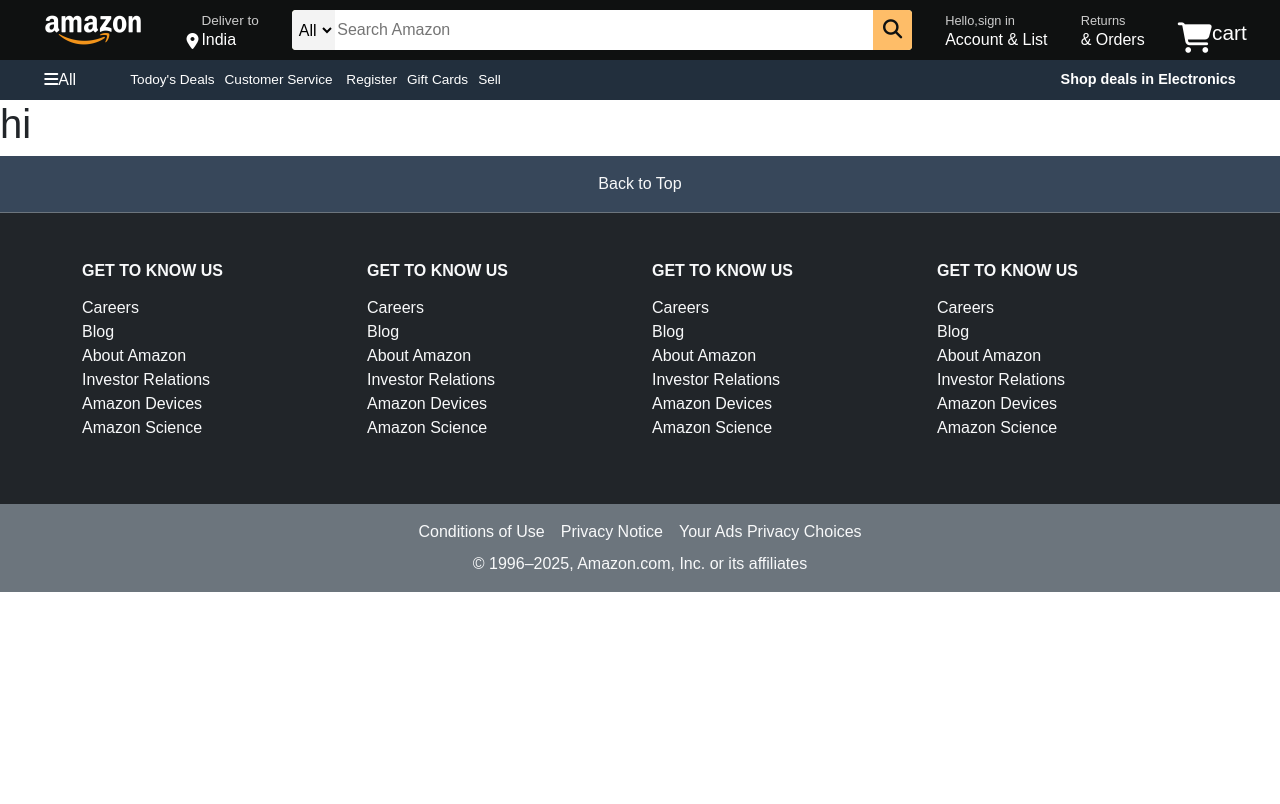
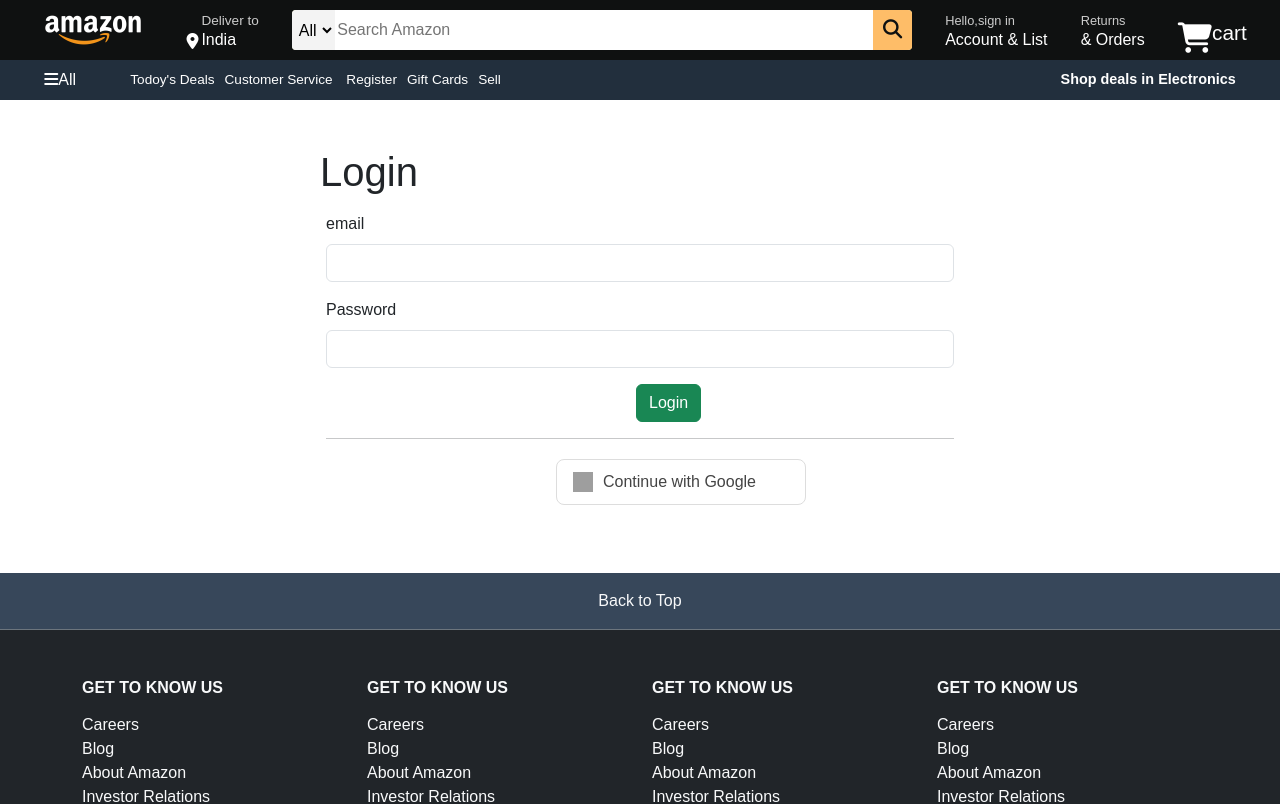
Before and after one commit to ankityyyy/amazon, a React (Vite) app in the folder frontend/: page /login in a window 1280 px wide. Shown: the top 804 px of the page. Built offline with nearby package versions, Linux system fonts and the light colour scheme; grey boxes are pictures that could not be loaded.

Commit message:
add login logic

```diff
--- a/frontend/src/components/Login.jsx
+++ b/frontend/src/components/Login.jsx
@@ -1,18 +1,131 @@
+import React, { useState } from 'react'
 import { loginUser } from "../redux/feature/User";
-import React, { useState } from "react";
+import { useDispatch,useSelector } from "react-redux";
+import { useNavigate } from "react-router-dom";
+import Spinner from "./Spinner.jsx";
 
 
-const Login = () => {
-  const [isLogin, setIsLogin] = useState(true);
-  const [logEmail, setLogEmail] = useState("");
-  const [logPass, setLogPass] = useState("");
-  const [logName, setLogName] = useState("");
+ const Login = () => {
+     const {error} = useSelector((state) => state.user);
+      const dispatch = useDispatch();
+      const navigate = useNavigate();
+
+     let [formData,setFormData]=useState({
+          email:null,
+          password:null,
+     })
+
+     const handleFormData=(e)=>{
+          let {name,value}=e.target;
+          setFormData((prev)=>(
+               {...prev,[name]:value}
+          ))
+
+     }
+console.log(formData.email,formData.password);
+
+     const handleSubmit=(e)=>{
+           e.preventDefault();
+           dispatch(loginUser(formData))
+           .unwrap()
+      .then((res) => {
+        console.log("login successful:", res);
+        navigate("/");
+      })
+      .catch((err) => {
+        console.error("login failed:", err);
+      });
+
+     }
+const handleGoogleLogin = () => {
+    window.location.href = "http://localhost:5000/auth/google";
+  };
+
+
+  return (
+    <>
+
+    <h1 className="col-6 offset-3 mt-5">Login</h1>
+      <div className="row mt-3  mb-5">
+        <div className="col-6 offset-3">
+          <form onSubmit={handleSubmit}>
+            <div className="mb-3">
+              <label htmlFor="username" className="form-label">
+                email
+              </label>
+              <input
+                name="email"
+                id="username"
+                value={formData.email}
+                onChange={handleFormData}
+                type="text"
+                className="form-control"
+                required
+              />
+            </div>
+
+            <div className="mb-3">
+              <label htmlFor="password" className="form-label">
+                Password
+              </label>
+              <input
+                name="password"
+                id="password"
+                value={formData.password}
+                onChange={handleFormData}
+                type="password"
+                className="form-control"
+                required
+              />
+            </div>
+
+            {error && (
+              <div className="alert alert-danger" role="alert">
+                {error}
+              </div>
+            )}
+
+            <button className="btn btn-success position-relative " style={{left:"310px"}}>Login</button>
+
+ <hr />
+
+            <div
+              onClick={handleGoogleLogin}
+              style={{
+                display: "flex",
+                alignItems: "center",
+                gap: "10px",
+                padding: "10px 16px",
+                border: "1px solid #ddd",
+                borderRadius: "8px",
+                background: "white",
+                cursor: "pointer",
+                margin: "20px",
+                maxWidth: "250px",
+                position: "relative",
+                left: "210px"
+              }}
+            >
+              <img
+                src="https://developers.google.com/identity/images/g-logo.png"
+                alt="Google Logo"
+                style={{ width: "20px", height: "20px" }}
+              />
+              <span style={{ fontFamily: "Arial, sans-serif", color: "#444" }}>
+                Continue with Google
+              </span>
+            </div>
+
+          </form>
+        </div>
+      </div>
+
+    </>
+  )
+}
 
 
 
-  return (
-    <h1>hi</h1>
-  );
-};
 
-export default Login;
+
+export default Login
```
